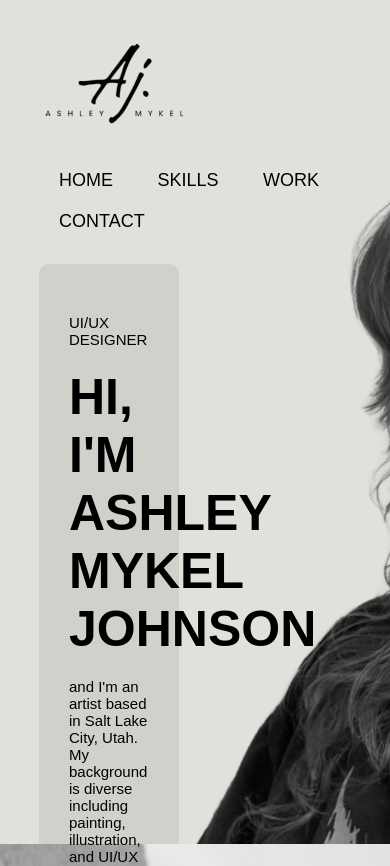
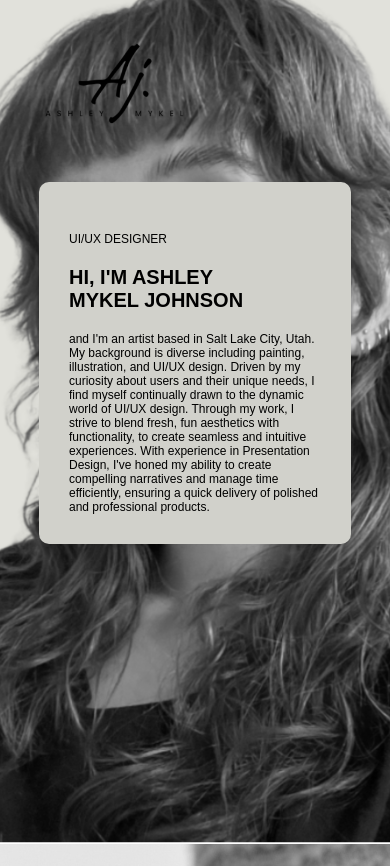
Before and after one commit to Ashleymjohnson03/UX_UI_HW_18, a plain HTML site: page index.html in a window 390 px wide. Shown: the top 866 px of the page. Drawn offline with Linux system fonts and the light colour scheme.

Commit message:
created media query

```diff
--- a/style.css
+++ b/style.css
@@ -202,3 +202,62 @@ nav ul li a:hover::after{
 .footer h1{
     margin: 10px;
 }
+
+/*-------------MEDIA QUERIES---------------*/
+
+nav .fas{
+    display:none;
+}
+
+@media only screen and (max-width: 600px){
+    #header{
+        background-image: url(images/Iphone_background.png);
+    }
+    .header-text{
+       top:0;
+        font-size: 12px;
+        width: 100%;
+        background: #D1D1CB;
+    }
+    .header-text h1{
+        font-size: 20px;
+        width: 100%;
+    }
+    .header-text p{
+        font-size: 12px;
+    }
+    nav .fas{
+        display: block;
+        font-size: 25px;
+    }
+    nav ul{
+        background: #E1E1DB;
+        position: fixed;
+        top: 0;
+        right: -200px;
+        width: 200px;
+        height: 100vh;
+        padding-top: 50px;
+        z-index: 2;
+        transition: right 0.5s;
+    }
+    nav ul li{
+        display: block;
+        margin: 25px;
+    }
+    nav ul.fas{
+        position: absolute;
+        top: 25px;
+        left: 25px;
+        cursor: pointer;
+    }
+    .sub-title{
+        font-size: 40px;
+    }
+    #skills{
+        background: url(images/Skills-iphone-background.png);
+    }
+    .footer{
+        font-size: 14px;
+    }
+}
```
Also changed, not shown: index.html (+1 -1 lines), images/Iphone_background.png (added), images/Skills-iphone-background.png (added), 2 other files.
